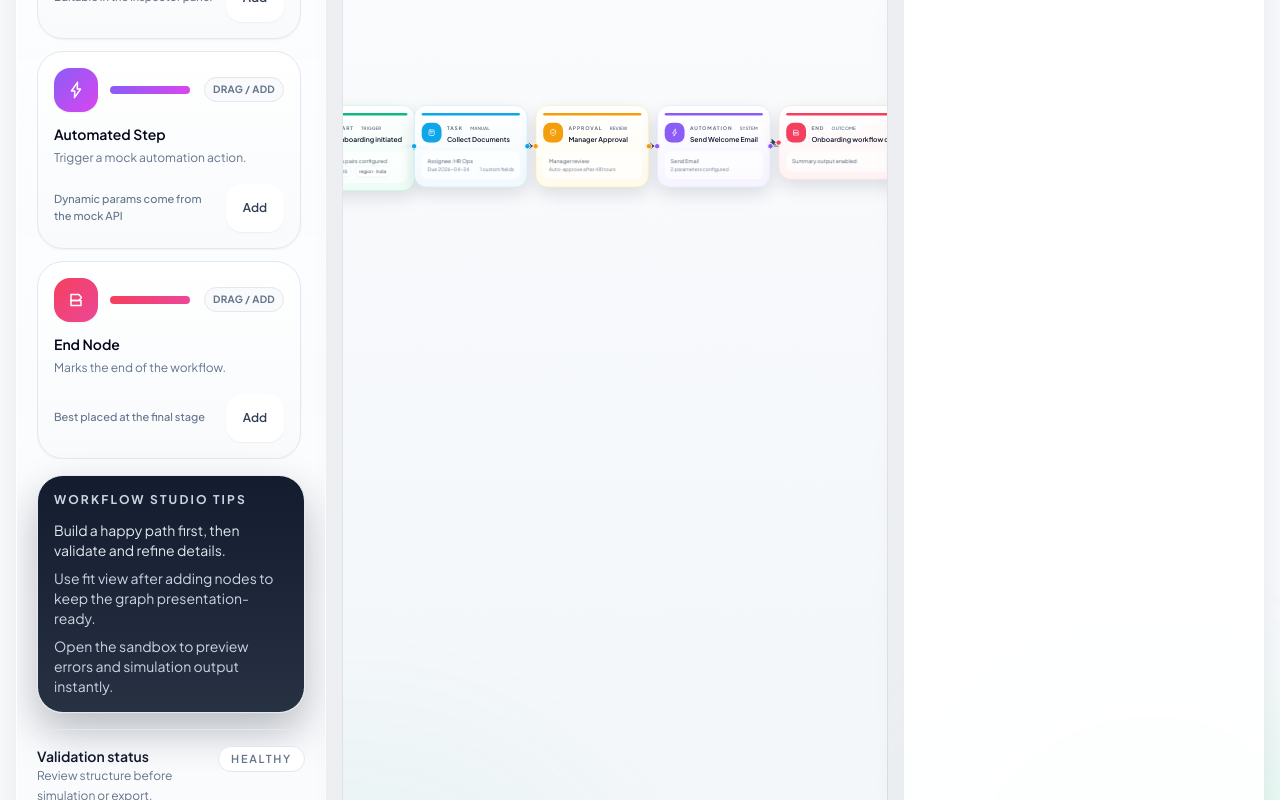
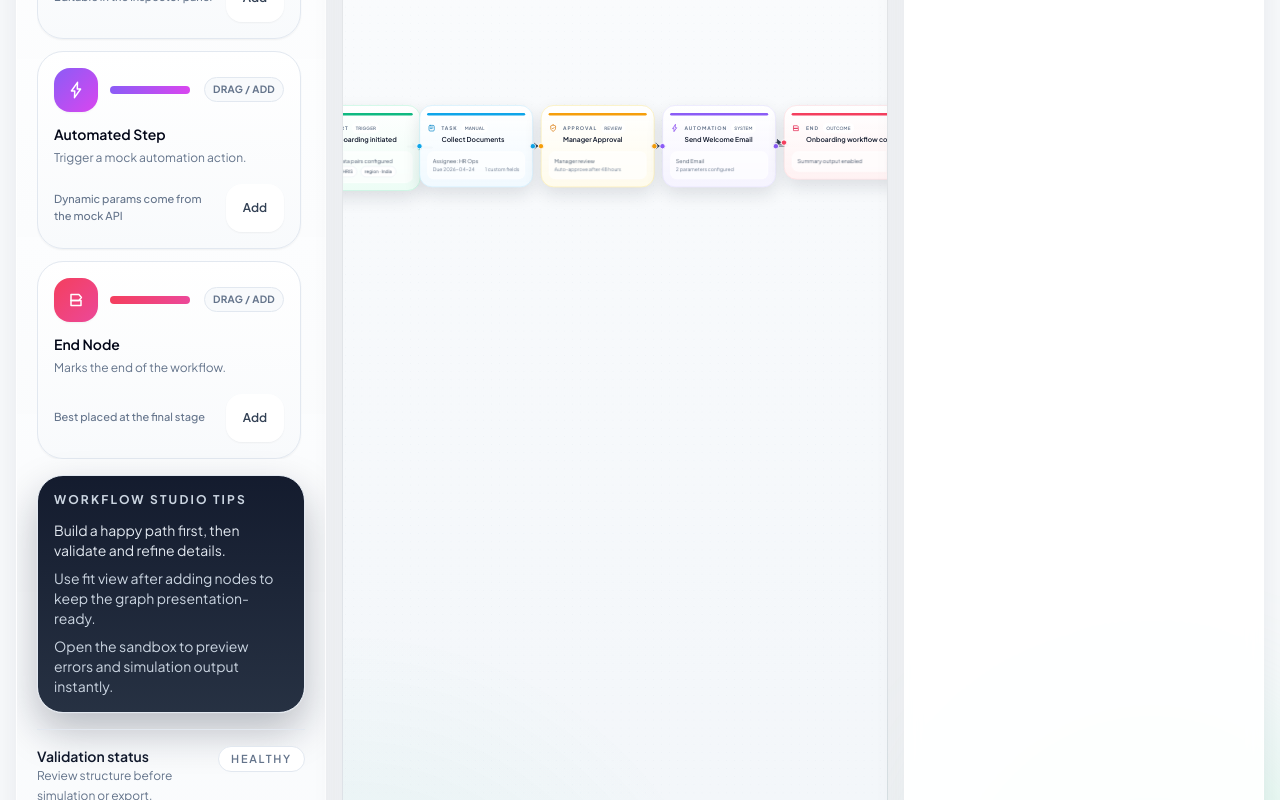
Before and after one commit to Abhishek-dev69/Tredence, a React (Vite) app: page / in a window 1280 px wide. Shown: the part 1180-1980 px from the top of the page. Built offline with nearby package versions, Linux system fonts and the light colour scheme.

Commit message:
style: flatten node icon styling

```diff
--- a/src/components/nodes/NodeShell.tsx
+++ b/src/components/nodes/NodeShell.tsx
@@ -38,6 +38,14 @@ const accentClasses: Record<NodeShellProps['tone'], string> = {
   amber: 'bg-amber-500',
   violet: 'bg-violet-500',
   rose: 'bg-rose-500',
+};
+
+const iconClasses: Record<NodeShellProps['tone'], string> = {
+  emerald: 'text-emerald-600',
+  sky: 'text-sky-600',
+  amber: 'text-amber-600',
+  violet: 'text-violet-600',
+  rose: 'text-rose-600',
 };
 
 const handleClasses: Record<NodeShellProps['tone'], string> = {
@@ -91,7 +99,7 @@ export function NodeShell({
 
       <div className="flex items-start justify-between gap-3">
         <div className="flex items-start gap-3">
-          <div className={cn('flex h-11 w-11 items-center justify-center rounded-2xl text-white shadow-sm', accentClasses[tone])}>
+          <div className={cn('mt-0.5', iconClasses[tone])}>
             {icon}
           </div>
           <div>
```
